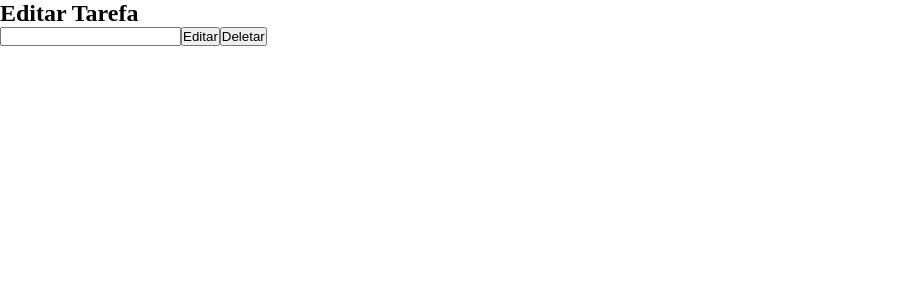
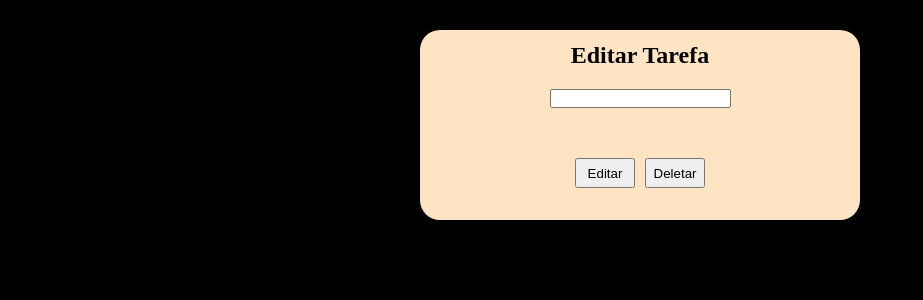
Before and after one commit to lucaskahlil/TesteOitava, a React (Create React App) app: page /edit/1 in a window 1280 px wide. Shown: the top 300 px of the page, without its empty margins (0-923 px from the left). Built offline with nearby package versions, Linux system fonts and the light colour scheme.

Commit message:
implement style

```diff
--- a/src/components/AddTarefa/AddTarefa.tsx
+++ b/src/components/AddTarefa/AddTarefa.tsx
@@ -1,15 +1,16 @@
-import React, { FormEvent } from 'react'
-import { useNavigate } from 'react-router-dom';
-import { api } from '../../utils/api/api';
+import React, { FormEvent } from "react";
+import { useNavigate } from "react-router-dom";
+import { api } from "../../utils/api/api";
+import { ContainerAdd, FormAdd } from "./Style";
 
 export default function AddTarefa() {
-  const navigate = useNavigate()
+  const navigate = useNavigate();
 
   async function HandleSubmit(e: FormEvent<HTMLFormElement>) {
     e.preventDefault();
 
     const newTask = {
-      name: e.currentTarget.nome.value
+      name: e.currentTarget.nome.value,
     };
 
     const taskData = await api.postTask(newTask);
@@ -18,16 +19,14 @@ export default function AddTarefa() {
   }
 
   return (
-    <div>
-      <form onSubmit={HandleSubmit}>
+    <ContainerAdd>
+      <FormAdd onSubmit={HandleSubmit}>
         <h1>Nova Tarefa</h1>
-        <input
-          type="text"
-          placeholder='Ex: Varrer a casa'
-          name='nome'
-        />
-        <button type='submit'>Adicionar</button>
-      </form>
-    </div>
-  )
+        <div>
+          <input type="text" placeholder="Ex: Estudar programação" name="nome" />
+          <button type="submit">Adicionar</button>
+        </div>
+      </FormAdd>
+    </ContainerAdd>
+  );
 }
--- a/src/components/AddTarefa/Style.ts
+++ b/src/components/AddTarefa/Style.ts
@@ -1 +1,20 @@
 import styled from "styled-components";
+
+export const ContainerAdd = styled.div`
+    width: 100%;
+    display: flex;
+    justify-content: center;
+    margin-bottom: 20px;
+`
+export const FormAdd = styled.form`
+    display: flex;
+    flex-direction: column;
+    align-items: center;
+    justify-content: center;
+    gap: 10px;
+
+    div {
+        display: flex;
+        gap: 10px;
+    }
+`
--- a/src/pages/EditTask/editTask.tsx
+++ b/src/pages/EditTask/editTask.tsx
@@ -1,11 +1,11 @@
-import React, { FormEvent } from 'react'
-import { useNavigate, useParams } from 'react-router-dom';
-import { api } from '../../utils/api/api';
+import React, { FormEvent, useState } from "react";
+import { useNavigate, useParams } from "react-router-dom";
+import { api } from "../../utils/api/api";
+import { EditContainer, FormEdit } from "./style";
 
 export default function EditTask() {
-
   const { id } = useParams();
-  const navigate = useNavigate()
+  const navigate = useNavigate();
 
   async function HandleSubmit(e: FormEvent<HTMLFormElement>) {
     e.preventDefault();
@@ -13,15 +13,14 @@ export default function EditTask() {
     const editPayload = {
       id: id ?? "",
       name: e.currentTarget.nome.value,
-    }
+    };
 
-    const editTask = await api.patchTask(editPayload)
+    const editTask = await api.patchTask(editPayload);
 
-    navigate('/')
+    navigate("/");
   }
 
   async function handleDelete() {
-
     const deletePayload = {
       id: id ?? "",
       name: "",
@@ -30,17 +29,23 @@ export default function EditTask() {
 
     const userData = await api.deleteTask(deletePayload);
 
-    navigate('/')
+    navigate("/");
   }
 
   return (
+    <EditContainer>
       <div>
-      <form onSubmit={HandleSubmit}>
+        <FormEdit onSubmit={HandleSubmit}>
           <h2>Editar Tarefa</h2>
-        <input type="text" name='nome'/>
-        <button type='submit'>Editar</button>
-        <button type='button' onClick={handleDelete}>Deletar</button>
-      </form>
+          <input type="text" name="nome" />
+          <div>
+            <button type="submit">Editar</button>
+            <button type="button" onClick={handleDelete}>
+              Deletar
+            </button>
           </div>
-  )
+        </FormEdit>
+      </div>
+    </EditContainer>
+  );
 }
--- a/src/pages/EditTask/style.ts
+++ b/src/pages/EditTask/style.ts
@@ -1 +1,43 @@
 import styled from "styled-components";
+
+export const EditContainer = styled.div`
+  min-height: 100vh;
+  width: 100vw;
+  background-color: black;
+  display: flex;
+  justify-content: center;
+
+  div {
+    background-color: bisque;
+    max-height: 150px;
+    width: 400px;
+    display: flex;
+    flex-direction: column;
+    justify-content: center;
+    padding: 20px;
+    border-radius: 20px;
+    margin-top: 30px;
+  }
+`;
+
+export const FormEdit = styled.form`
+    display: flex;
+    flex-direction: column;
+    align-items: center;
+    justify-content: center;
+
+    h2 {
+        margin-bottom: 20px;
+    }
+
+    div {
+        display: flex;
+        flex-direction: row;
+        gap: 10px;
+    }
+
+    button {
+        height: 30px;
+        width: 60px;
+    }
+`
--- a/src/pages/home/home.tsx
+++ b/src/pages/home/home.tsx
@@ -1,6 +1,6 @@
 import React, { useEffect } from "react";
 import { useState } from "react";
-import { Container, Title, HomePage } from "./style";
+import { Container, Title, HomePage, ContainerHome } from "./style";
 import { TarefaPayload } from "../../utils/types/request";
 import CardTarefa from "../../components/CardTarefa/CardTarefa";
 import AddTarefa from "../../components/AddTarefa/AddTarefa";
@@ -10,8 +10,8 @@ export default function Home() {
   const [task, setTask] = useState<TarefaPayload[]>([]);
 
   async function AllTask() {
-    const result = await api.getAllTask()
-    setTask(result)
+    const result = await api.getAllTask();
+    setTask(result);
   }
 
   useEffect(() => {
@@ -19,6 +19,7 @@ export default function Home() {
   }, []);
 
   return (
+    <ContainerHome>
       <HomePage>
         <Container>
           <AddTarefa />
@@ -30,5 +31,6 @@ export default function Home() {
           ))}
         </Container>
       </HomePage>
+    </ContainerHome>
   );
 }
--- a/src/pages/home/style.ts
+++ b/src/pages/home/style.ts
@@ -15,6 +15,7 @@ export const Container = styled.div`
     flex-direction: column;
     justify-content: center;
     padding: 20px;
+    border-radius: 20px;
 `
 export const Title = styled.h1`
     margin: 0;
@@ -24,3 +25,10 @@ export const Title = styled.h1`
     border-bottom: 1px solid black;
     padding-bottom: 15px;
 `
+export const ContainerHome = styled.div`
+    margin: 0;
+    padding: 0;
+    width: 100vw;
+    min-height: 100vh;
+    background-color: black;
+`
```
Lines whose indentation alone changed are shown as unchanged.
